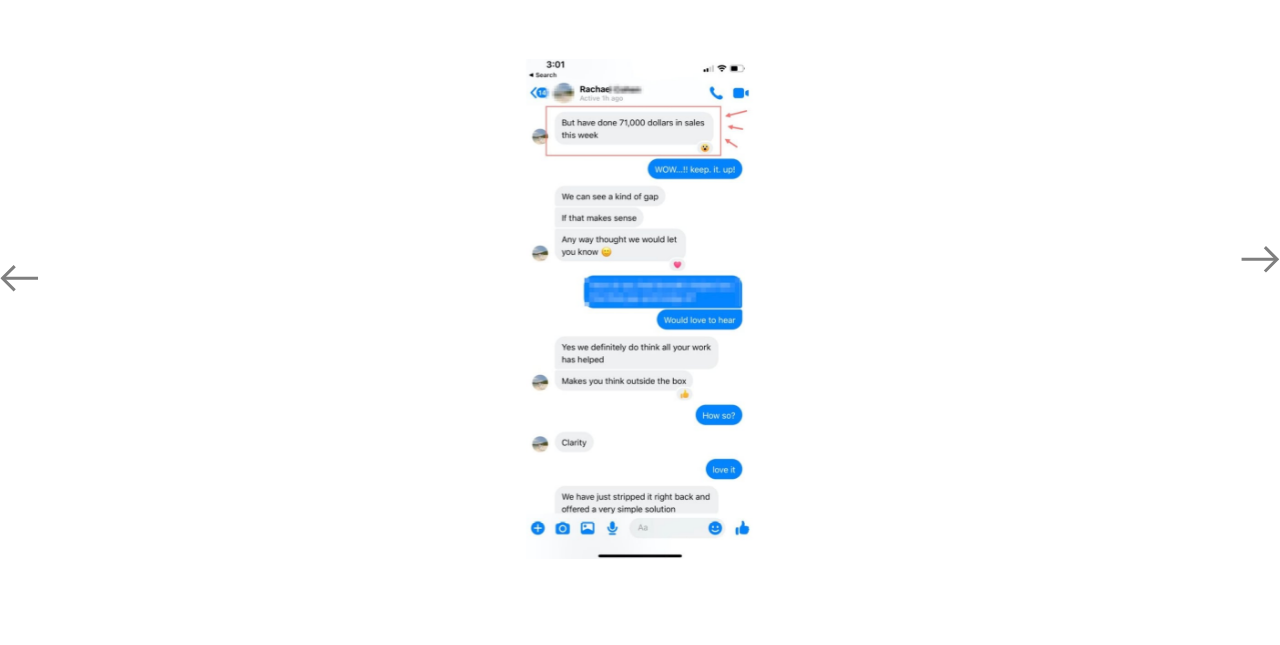
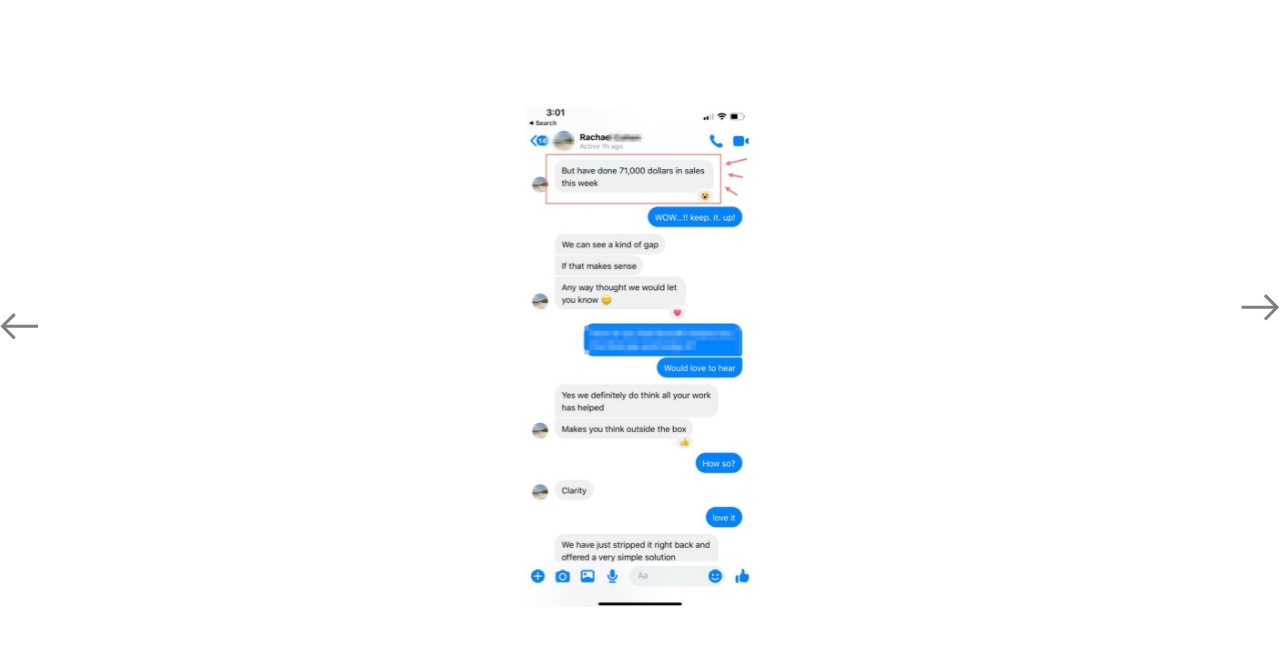
Before and after one commit to PetejStone/champkid-react, a React (Create React App) app: page / in a window 1280 px wide. Shown: the part 7166-7811 px from the top of the page. Built offline with nearby package versions, Linux system fonts and the light colour scheme.

Commit message:
added scecitons

```diff
--- a/src/App.js
+++ b/src/App.js
@@ -17,12 +17,12 @@ import Video from './components/Video.js'
 import Pdfbook from './components/Pdfbook.js'
 import Faq from './components/Faq.js'
 function App() {
-  // setTimeout(() => {
-  //   //document.querySelector('.modal').classList.add('show')
-  //   document.querySelector('.popup-button').click()
+  setTimeout(() => {
+    //document.querySelector('.modal').classList.add('show')
+    document.querySelector('.popup-button').click()
 
 
-  // }, 10000);
+  }, 10000);
 
   return (
 
--- a/src/components/SliderTwo.scss
+++ b/src/components/SliderTwo.scss
@@ -49,6 +49,7 @@
 
 .slider-two-content {
    width: 100vw;
+   margin-top: 3rem;
 }
 
 .image-box {
```
